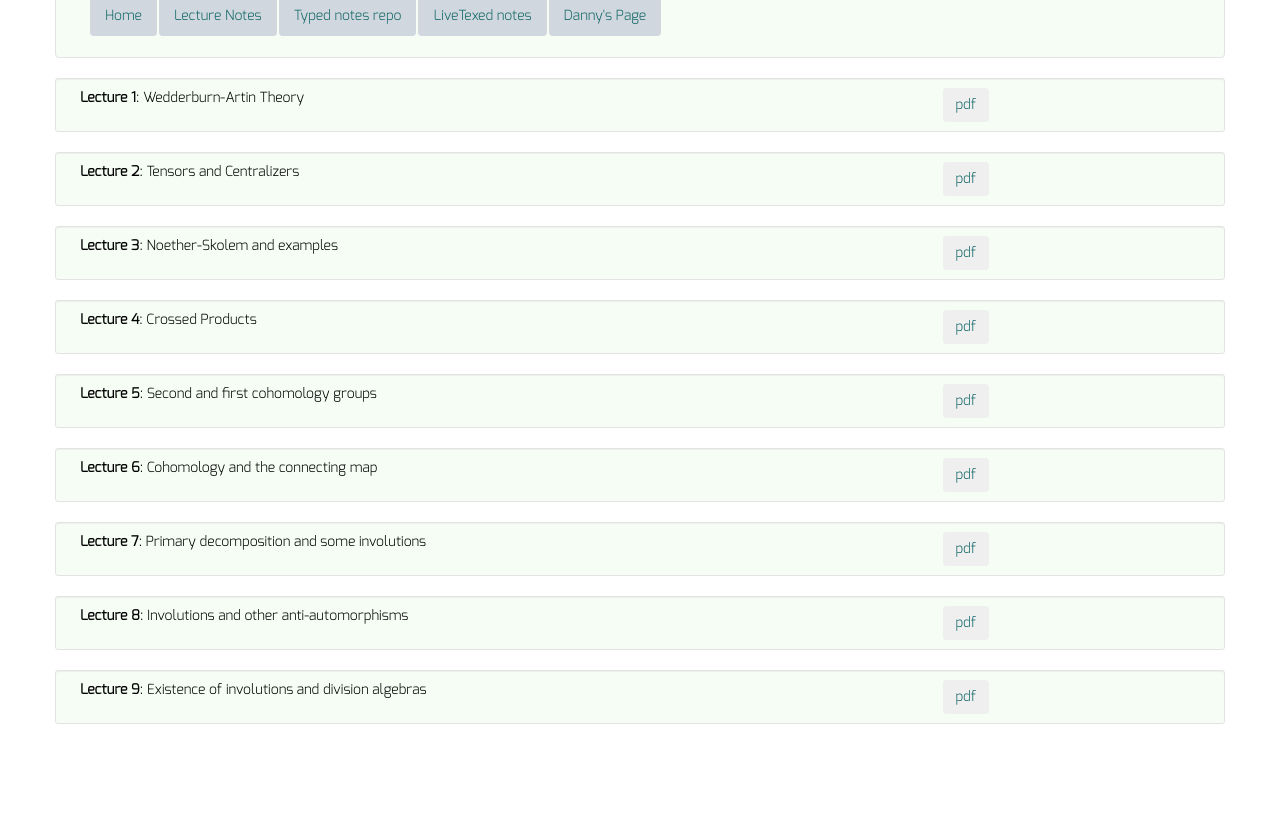
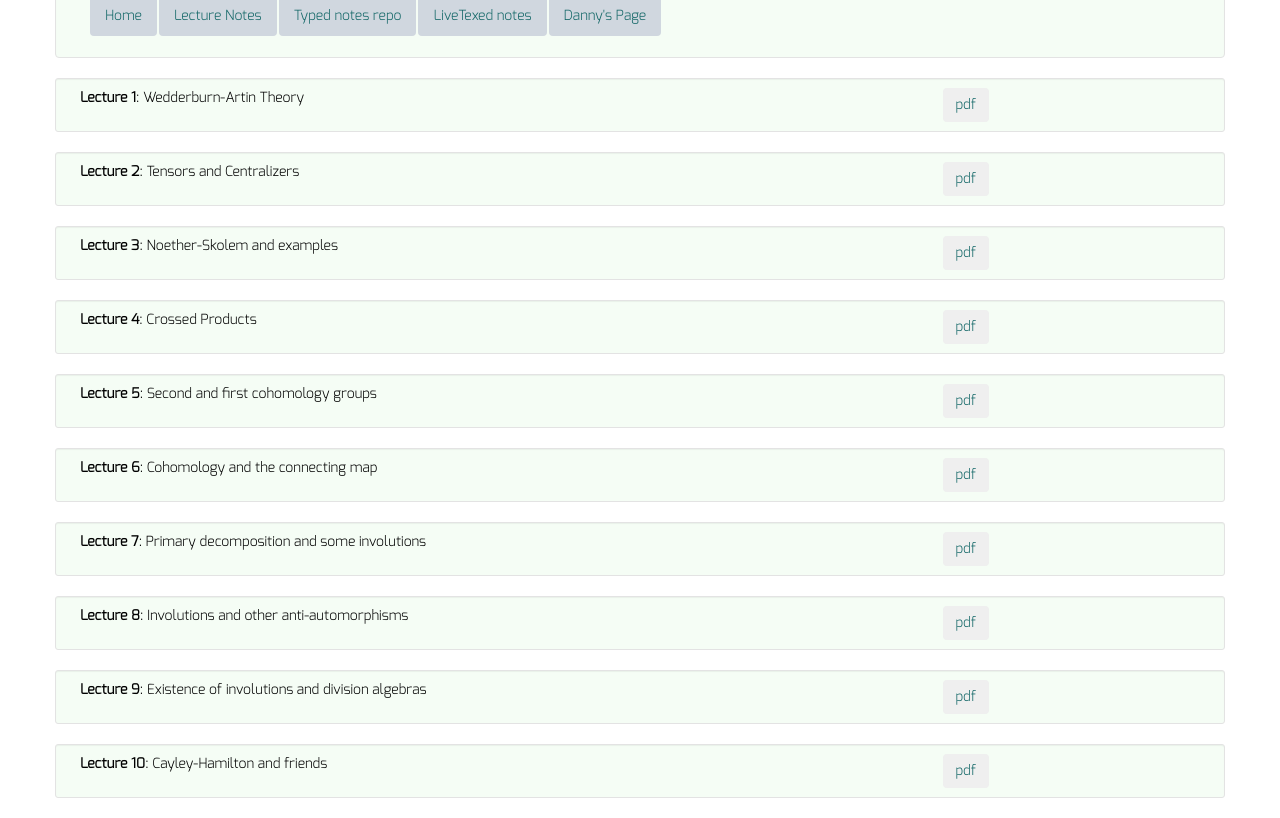
Before and after one commit to dkrashen/csa, a Jekyll site: the page built from lectures/index.html, in a window 1280 px wide, cut to the strip 204-1022 px from the top of the page. Built offline with Jekyll 4.4.1, drawn with Linux system fonts in a browser that asks for light colours; before the commit the page ends 948 px from its top, so only the background shows below that.

Commit message:
add lecture 10, pdf and yml

```diff
--- a/_data/lectures.yml
+++ b/_data/lectures.yml
@@ -25,3 +25,6 @@
 - title: "Lecture 9"
   filename: "lecture9.pdf"
   description: "Existence of involutions and division algebras"
+- title: "Lecture 10"
+  filename: "lecture10.pdf"
+  description: "Cayley-Hamilton and friends"
```
Also changed, not shown: 1 other file.
